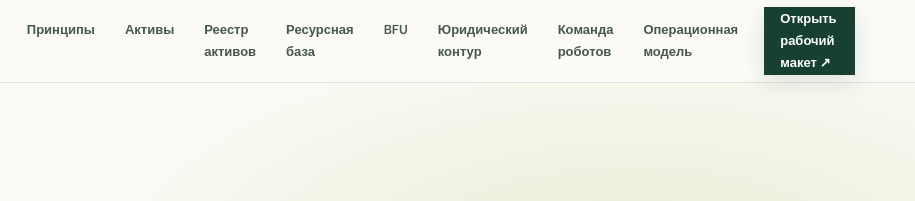
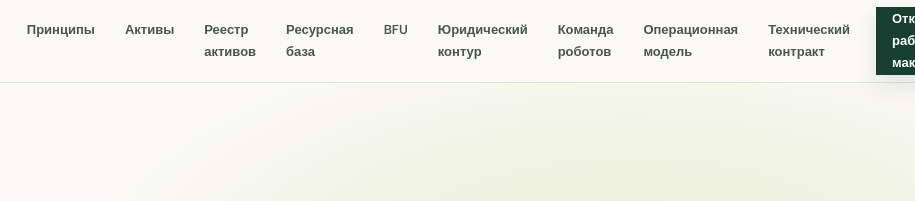
Before and after one commit to userdie-foundation/userdie-digital, a website: page website/prototype/platform.html in a window 1280 px wide. Shown: the top 201 px of the page, 365-1280 px from the left. Drawn offline with Linux system fonts and the light colour scheme.

Commit message:
Link technical contract from platform map

```diff
--- a/website/prototype/platform.html
+++ b/website/prototype/platform.html
@@ -30,6 +30,7 @@
         <a href="legal-intelligence.html">Юридический контур</a>
       <a href="robots.html">Команда роботов</a>
         <a href="operating-model.html">Операционная модель</a>
+        <a href="data-contract.html">Технический контракт</a>
       </nav>
       <a class="button button-dark header-cta" href="workspace.html">Открыть рабочий макет ↗</a>
     </div>
```
